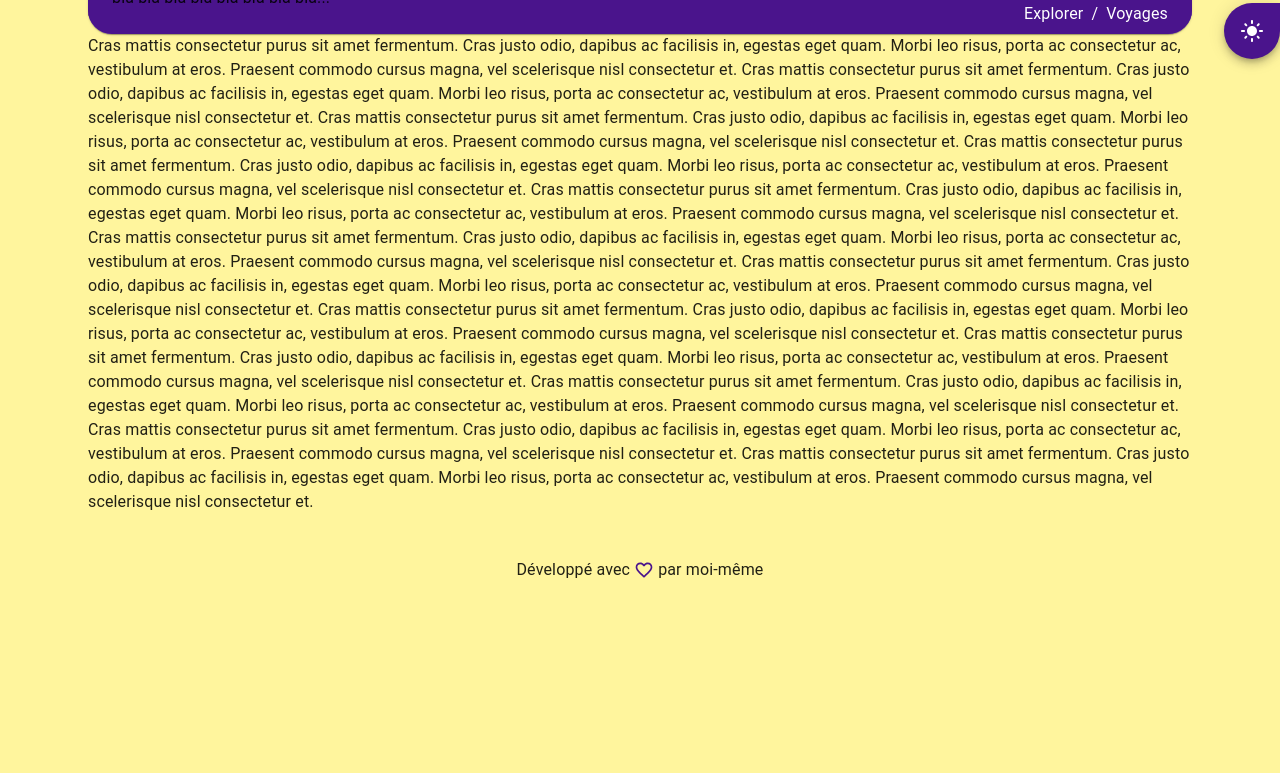
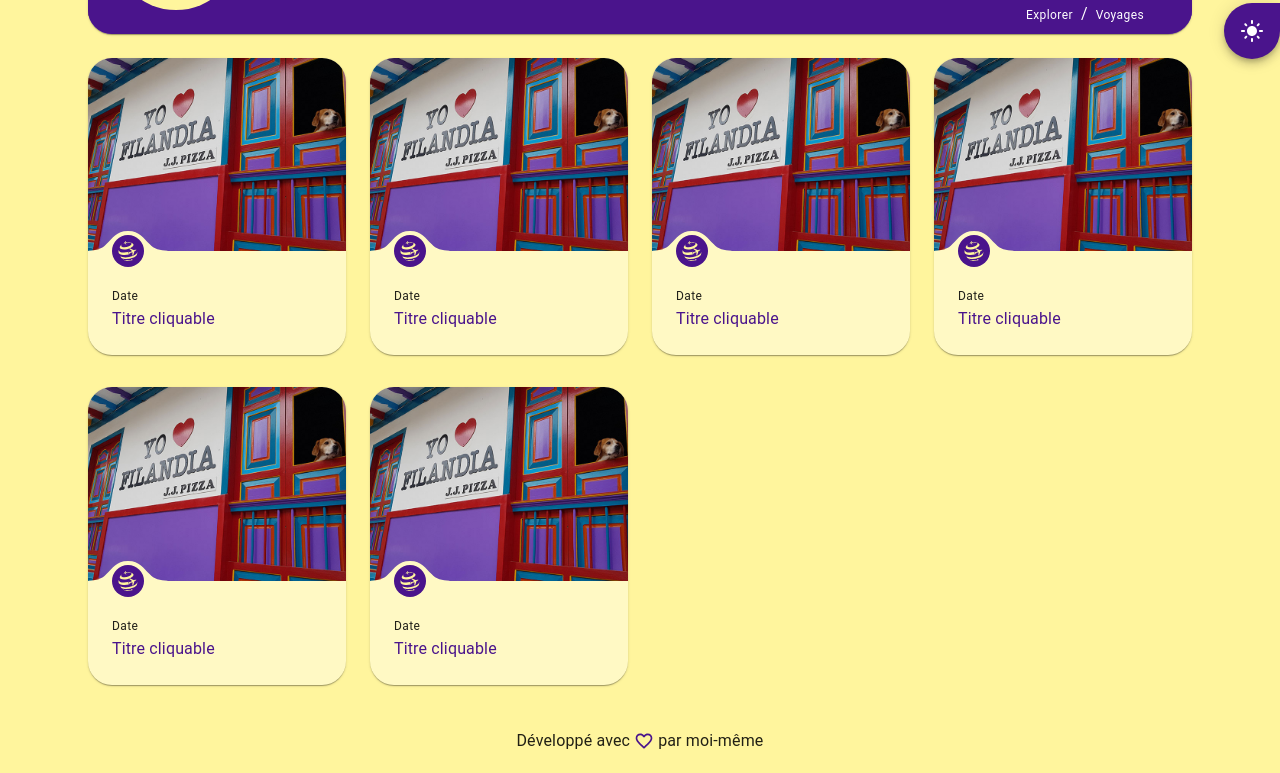
Before and after one commit to valantynrocher/blogging-portfolio, a Gatsby site in the folder frontend/: page / in a window 1280 px wide. Shown: the part 397-1170 px from the top of the page. Before the commit the page ends 999 px from the top, so only its background shows below. Built offline with nearby package versions, Linux system fonts and the light colour scheme; Gatsby itself is replaced by a stand-in of ours.

Commit message:
wip blog layout components

```diff
--- a/frontend/src/components/Link/styles.ts
+++ b/frontend/src/components/Link/styles.ts
@@ -1,8 +1,9 @@
-import MuiLink from "@mui/material/Link"
-import styled from "@mui/material/styles/styled"
+import MuiLink from "@mui/material/Link";
+import styled from "@mui/material/styles/styled";
 
 export const StyledMuiLink = styled(MuiLink)(({ theme }) => ({
   cursor: "pointer",
   display: "flex",
   alignItems: "center",
-})) as typeof MuiLink
+  textDecoration: "none",
+})) as typeof MuiLink;
--- /dev/null
+++ b/frontend/src/layout/BlogLayout/PostCard/index.tsx
@@ -0,0 +1,97 @@
+import Avatar from "@mui/material/Avatar";
+import Box from "@mui/material/Box";
+import Card from "@mui/material/Card";
+import CardContent from "@mui/material/CardContent";
+import Grid from "@mui/material/Grid";
+import styled from "@mui/material/styles/styled";
+import Typography from "@mui/material/Typography";
+import React from "react";
+import { SiYourtraveldottv } from "react-icons/si";
+import Link from "../../../components/Link";
+
+interface PostCardProps {}
+
+const PREFIX = "PostsHero";
+
+export const classes = {
+  card: `${PREFIX}-card`,
+  cardHeader: `${PREFIX}-cardHeader`,
+  cardContent: `${PREFIX}-cardContent`,
+  box: `${PREFIX}-box`,
+  avatar: `${PREFIX}-avatar`,
+  image: `${PREFIX}-image`,
+};
+
+export const StyledGrid = styled(Grid)(({ theme }) => ({
+  marginTop: theme.spacing(3),
+  [`& .${classes.card}`]: {
+    backgroundImage: "none",
+    [`& .${classes.cardHeader}`]: {
+      position: "relative",
+      paddingTop: "calc(75%)",
+      [`& .${classes.box}`]: {
+        position: "absolute",
+        width: 80,
+        height: 36,
+        bottom: -15,
+        mask: "url(images/shape-avatar.svg) center center / contain no-repeat",
+        zIndex: 9,
+        backgroundColor: theme.palette.background.paper,
+      },
+      [`& .${classes.avatar}`]: {
+        display: "flex",
+        alignItems: "center",
+        justifyContent: "center",
+        fontSize: "1.25rem",
+        borderRadius: "50%",
+        overflow: "hidden",
+        userSelect: "none",
+        zIndex: 9,
+        width: 32,
+        height: 32,
+        position: "absolute",
+        left: 24,
+        bottom: -16,
+        backgroundColor: theme.palette.primary.main,
+      },
+      [`& .${classes.image}`]: {
+        position: "absolute",
+        top: 0,
+        objectFit: "cover",
+        width: "100%",
+        height: "100%",
+      },
+    },
+    [`& .${classes.cardContent}`]: {
+      padding: theme.spacing(4, 3, 3),
+    },
+  },
+}));
+
+const PostCard = (props: PostCardProps) => {
+  return (
+    <StyledGrid item xs={12} sm={6} md={3}>
+      <Card className={classes.card}>
+        <div className={classes.cardHeader}>
+          <Box component="span" className={classes.box}></Box>
+          <Avatar className={classes.avatar}>
+            <SiYourtraveldottv />
+          </Avatar>
+          <img
+            className={classes.image}
+            src="/images/image1.jpg"
+            alt="posts page hero"
+          />
+        </div>
+        <CardContent className={classes.cardContent}>
+          <Typography variant="caption" gutterBottom>
+            Date
+          </Typography>
+          <Link underline="hover">Titre cliquable</Link>
+        </CardContent>
+      </Card>
+    </StyledGrid>
+  );
+};
+
+export default PostCard;
--- /dev/null
+++ b/frontend/src/layout/BlogLayout/PostsGrid/index.tsx
@@ -0,0 +1,32 @@
+import React from "react";
+import styled from "@mui/material/styles/styled";
+import Grid from "@mui/material/Grid";
+import PostCard from "../PostCard";
+
+interface PostsGridProps {}
+
+const PREFIX = "PostsHero";
+
+export const classes = {
+  //   image: `${PREFIX}-image`,
+};
+
+export const StyledGrid = styled(Grid)(({ theme }) => ({
+  //   marginTop: theme.spacing(3),
+  //   [`& .${classes.image}`]: {},
+}));
+
+const PostsGrid = (props: PostsGridProps) => {
+  return (
+    <StyledGrid container rowSpacing={1} columnSpacing={{ xs: 3 }}>
+      <PostCard />
+      <PostCard />
+      <PostCard />
+      <PostCard />
+      <PostCard />
+      <PostCard />
+    </StyledGrid>
+  );
+};
+
+export default PostsGrid;
--- /dev/null
+++ b/frontend/src/layout/BlogLayout/PostsHero/index.tsx
@@ -0,0 +1,162 @@
+import Avatar from "@mui/material/Avatar";
+import Box from "@mui/material/Box";
+import Breadcrumbs from "@mui/material/Breadcrumbs";
+import Paper from "@mui/material/Paper";
+import { useTheme } from "@mui/material/styles";
+import styled from "@mui/material/styles/styled";
+import Typography from "@mui/material/Typography";
+import useMediaQuery from "@mui/material/useMediaQuery";
+import { alpha } from "@mui/system";
+import clsx from "clsx";
+import React from "react";
+import { SiYourtraveldottv } from "react-icons/si";
+
+interface PostsHeroProps {}
+
+const PREFIX = "PostsHero";
+
+export const classes = {
+  image: `${PREFIX}-image`,
+  top: `${PREFIX}-top`,
+  topMobile: `${PREFIX}-topMobile`,
+  titleBox: `${PREFIX}-titleBox`,
+  avatar: `${PREFIX}-avatar`,
+  textBox: `${PREFIX}-textBox`,
+  avatarSmall: `${PREFIX}-avatarSmall`,
+  bottom: `${PREFIX}-bottom`,
+  bottomMobile: `${PREFIX}-bottomMobile`,
+  breadcrumbs: `${PREFIX}-breadcrumbs`,
+};
+
+export const StyledPaper = styled(Paper)(({ theme }) => ({
+  position: "relative",
+  overflow: "hidden",
+  height: 300,
+
+  [`& .${classes.top}`]: {
+    "&:before": {
+      top: 0,
+      zIndex: 9,
+      width: "100%",
+      content: "''",
+      height: "100%",
+      position: "absolute",
+      backgroundColor: alpha(theme.palette.primary.main, 0.65),
+      backdropFilter: "blur(3px)",
+    },
+    [`& .${classes.titleBox}`]: {
+      position: "absolute",
+      display: "flex",
+      alignItems: "center",
+      zIndex: 99,
+      marginTop: theme.spacing(5),
+      right: "auto",
+      left: theme.spacing(3),
+      bottom: theme.spacing(3),
+      [`& .${classes.avatar}`]: {
+        position: "relative",
+        width: 128,
+        height: 128,
+        backgroundColor: theme.palette.background.default,
+        color: theme.palette.primary.main,
+        fontSize: 80,
+      },
+      [`& .${classes.textBox}`]: {
+        marginLeft: theme.spacing(3),
+        textAlign: "left",
+        color: theme.palette.primary.contrastText,
+      },
+    },
+    [`& .${classes.image}`]: {
+      zIndex: 8,
+      width: "100%",
+      height: "100%",
+      objectFit: "cover",
+      position: "absolute",
+    },
+  },
+  [`& .${classes.topMobile}`]: {
+    display: "flex",
+    justifyContent: "center",
+    [`& .${classes.titleBox}`]: {
+      position: "relative",
+      flexDirection: "column",
+      inset: 0,
+      [`& .${classes.avatar}`]: {
+        width: 80,
+        height: 80,
+        fontSize: 50,
+      },
+      [`& .${classes.textBox}`]: {
+        textAlign: "center",
+        marginLeft: 0,
+      },
+    },
+  },
+
+  [`& .${classes.bottom}`]: {
+    position: "absolute",
+    zIndex: 9,
+    bottom: 0,
+    width: "100%",
+    display: "flex",
+    justifyContent: "flex-end",
+    height: 40,
+    backgroundColor: theme.palette.primary.main,
+    paddingRight: theme.spacing(6),
+    [`& .${classes.breadcrumbs}`]: {
+      display: "flex",
+      alignItems: "center",
+      color: theme.palette.primary.contrastText,
+    },
+  },
+  [`& .${classes.bottomMobile}`]: {
+    justifyContent: "center",
+    paddingRight: 0,
+  },
+}));
+
+const PostsHero = (props: PostsHeroProps) => {
+  const theme = useTheme();
+  const mobile = useMediaQuery(theme.breakpoints.down(900));
+  return (
+    <StyledPaper>
+      <div
+        className={clsx(classes.top, {
+          [classes.topMobile]: mobile,
+        })}
+      >
+        <div className={classes.titleBox}>
+          <Avatar className={classes.avatar}>
+            <SiYourtraveldottv />
+          </Avatar>
+          <Box className={classes.textBox}>
+            <Typography variant="h4">Voyages</Typography>
+            <Typography variant="body1">En France et dans le Monde</Typography>
+          </Box>
+        </div>
+        <img
+          className={classes.image}
+          src="/images/image1.jpg"
+          alt="posts page hero"
+        />
+      </div>
+      <div
+        className={clsx(classes.bottom, {
+          [classes.bottomMobile]: mobile,
+        })}
+      >
+        <Breadcrumbs className={classes.breadcrumbs} aria-label="breadcrumb">
+          <Typography variant="caption" color="inherit">
+            Explorer
+          </Typography>
+          <Typography variant="caption" color="inherit">
+            Voyages
+          </Typography>
+        </Breadcrumbs>
+      </div>
+    </StyledPaper>
+  );
+};
+
+export default PostsHero;
--- a/frontend/src/layout/MainLayout/index.tsx
+++ b/frontend/src/layout/MainLayout/index.tsx
@@ -10,7 +10,7 @@
 import { classes, StyledMainLayout } from "./styles"
 
 const MainLayout = (props: MainLayoutProps) => {
-  const { mode, toggleMode, isMobile } = useContext(LayoutContext)
+  const { isMobile } = useContext(LayoutContext)
   return (
     <StyledMainLayout id="top">
       <Header />
--- a/frontend/src/pages/index.tsx
+++ b/frontend/src/pages/index.tsx
@@ -1,113 +1,16 @@
-import Breadcrumbs from "@mui/material/Breadcrumbs"
-import Paper from "@mui/material/Paper"
-import styled from "@mui/material/styles/styled"
-import Typography from "@mui/material/Typography"
-import { alpha } from "@mui/system"
-import React from "react"
-import Seo from "../components/Seo"
-
-interface PostsPageHeroProps {}
-
-const PREFIX = "PostsPageHero"
-
-export const classes = {
-  image: `${PREFIX}-image`,
-  imageContainer: `${PREFIX}-imageContainer`,
-  textContainer: `${PREFIX}-textContainer`,
-  breadcrumbsContainer: `${PREFIX}-breadcrumbsContainer`,
-  breadcrumbsNav: `${PREFIX}-breadcrumbsNav`,
-}
-
-export const StyledPaper = styled(Paper)(({ theme }) => ({
-  position: "relative",
-  overflow: "hidden",
-  height: 300,
-  [`& .${classes.image}`]: {
-    zIndex: 8,
-    width: "100%",
-    height: "100%",
-    objectFit: "cover",
-    position: "absolute",
-  },
-  [`& .${classes.imageContainer}`]: {
-    "&:before": {
-      top: 0,
-      zIndex: 9,
-      width: "100%",
-      content: "''",
-      height: "100%",
-      position: "absolute",
-      // backdropFilter: blur(3px),
-      backgroundColor: alpha(theme.palette.primary.main, 0.5),
-    },
-    [`& .${classes.textContainer}`]: {
-      position: "absolute",
-      zIndex: 99,
-      marginTop: theme.spacing(5),
-      right: "auto",
-      left: theme.spacing(3),
-      bottom: theme.spacing(3),
-    },
-  },
-  [`& .${classes.breadcrumbsContainer}`]: {
-    position: "absolute",
-    zIndex: 9,
-    bottom: 0,
-    width: "100%",
-    display: "flex",
-    justifyContent: "flex-end",
-    height: 40,
-    backgroundColor: theme.palette.primary.main,
-    paddingRight: theme.spacing(3),
-    [`& .${classes.breadcrumbsNav}`]: {
-      display: "flex",
-      alignItems: "center",
-      color: theme.palette.secondary.contrastText,
-    },
-  },
-}))
-
-const PostsPageHero = (props: PostsPageHeroProps) => {
-  return (
-    <StyledPaper>
-      <div className={classes.imageContainer}>
-        <div className={classes.textContainer}>
-          <Typography variant="h4">Voyages</Typography>
-          <Typography variant="body1">
-            bla bla bla bla bla bla bla bla...
-          </Typography>
-        </div>
-        <img
-          className={classes.image}
-          src="/images/image1.jpg"
-          alt="posts page hero"
-        />
-      </div>
-      <div className={classes.breadcrumbsContainer}>
-        <Breadcrumbs className={classes.breadcrumbsNav} aria-label="breadcrumb">
-          <Typography color="inherit">Explorer</Typography>
-          <Typography color="inherit">Voyages</Typography>
-        </Breadcrumbs>
-      </div>
-    </StyledPaper>
-  )
-}
+import React from "react";
+import Seo from "../components/Seo";
+import PostsGrid from "../layout/BlogLayout/PostsGrid";
+import PostsHero from "../layout/BlogLayout/PostsHero";
 
 const IndexPage = () => {
   return (
     <React.Fragment>
       <Seo title="" />
-      <PostsPageHero />
-      {[...new Array(12)]
-        .map(
-          () => `Cras mattis consectetur purus sit amet fermentum.
-Cras justo odio, dapibus ac facilisis in, egestas eget quam.
-Morbi leo risus, porta ac consectetur ac, vestibulum at eros.
-Praesent commodo cursus magna, vel scelerisque nisl consectetur et.`
-        )
-        .join("\n")}
+      <PostsHero />
+      <PostsGrid />
     </React.Fragment>
-  )
-}
+  );
+};
 
-export default IndexPage
+export default IndexPage;
```
Also changed, not shown: frontend/src/components/Link/index.tsx (+14 -9 lines), frontend/src/layout/Context/LayoutProvider.tsx (+21 -20 lines), frontend/static/images/shape-avatar.svg (added).
